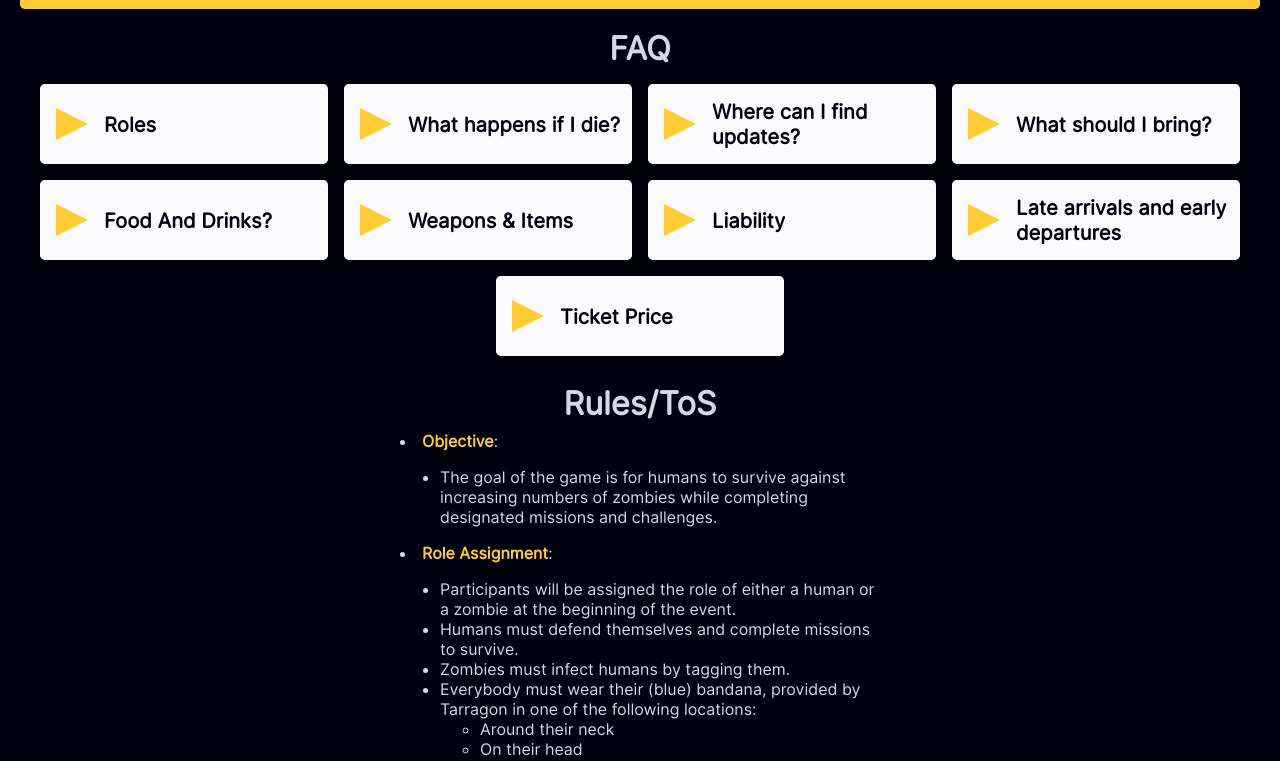
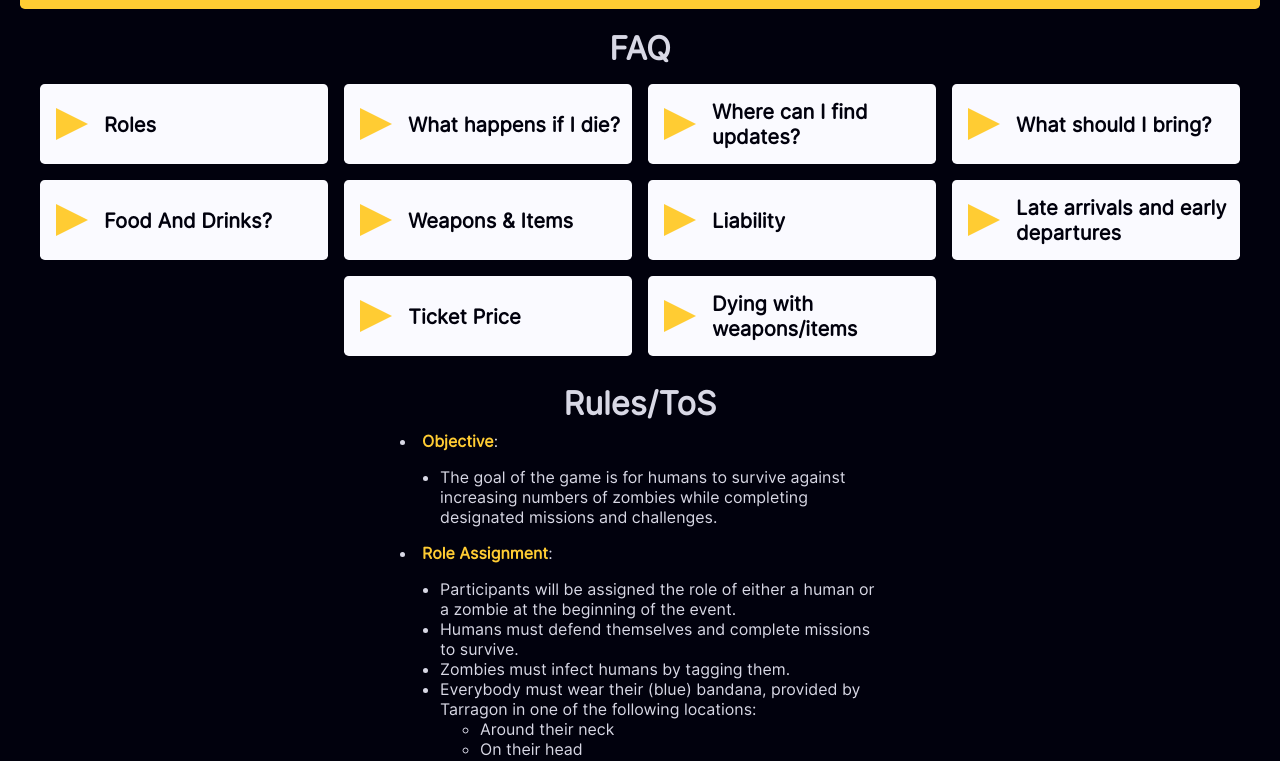
Before and after one commit to TarragonVZW/TarragonWeb, a React (Create React App) app: page /#/LNOE in a window 1280 px wide. Shown: the part 1309-2070 px from the top of the page. Built offline with nearby package versions, Linux system fonts and the light colour scheme.

Commit message:
+dying with item rule

```diff
--- a/src/pages/LNOE.js
+++ b/src/pages/LNOE.js
@@ -136,7 +136,9 @@ function LNOE() {
                                     color: "var(--lnoe-accent)",
                                     textDecoration: "underline"
                                 }}>tickets here.</a></>)}
+                {FAQ("Dying with weapons/items", "Return to the bunker with your weapon/item in hand, we will redistribute it.")}
             </div>
+
         </div>
         <div className={"section"} id={"Rules"}>
             <h1 className={"LNOE"}>Rules/ToS</h1>
```
